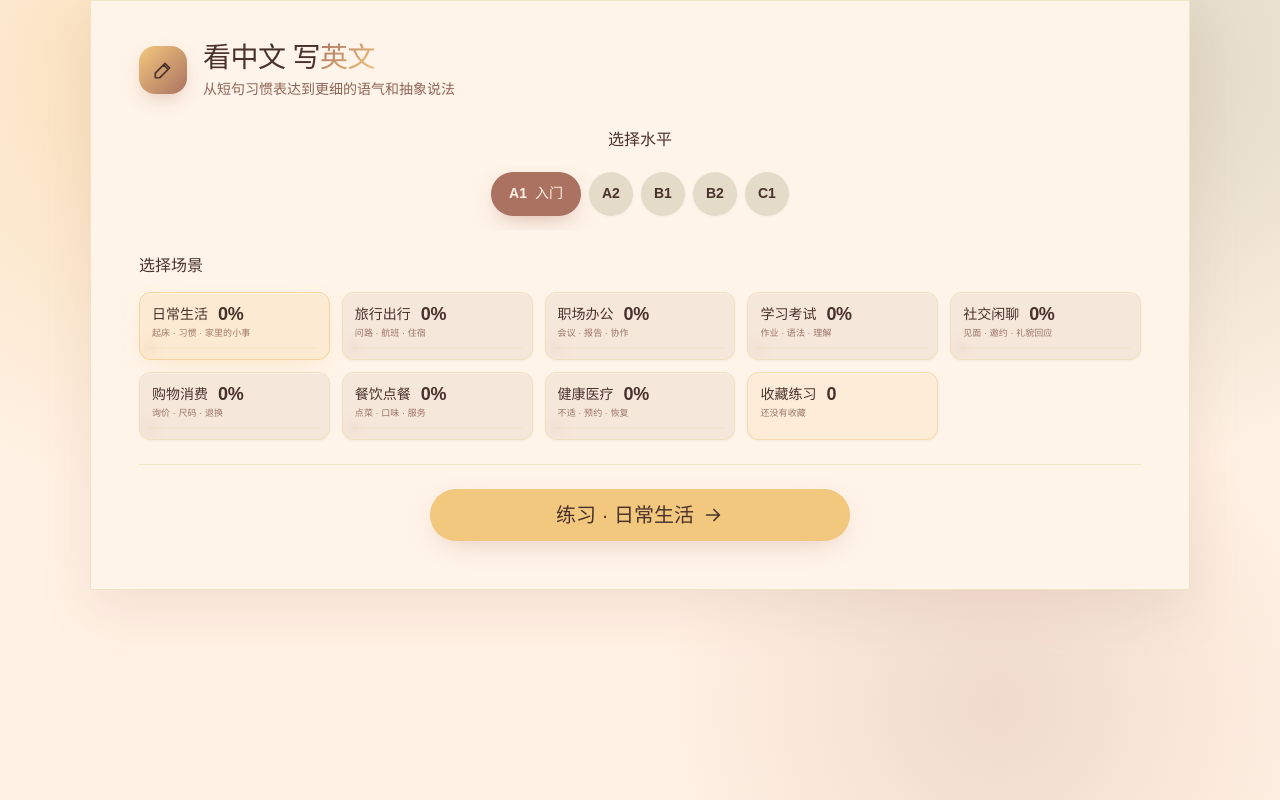
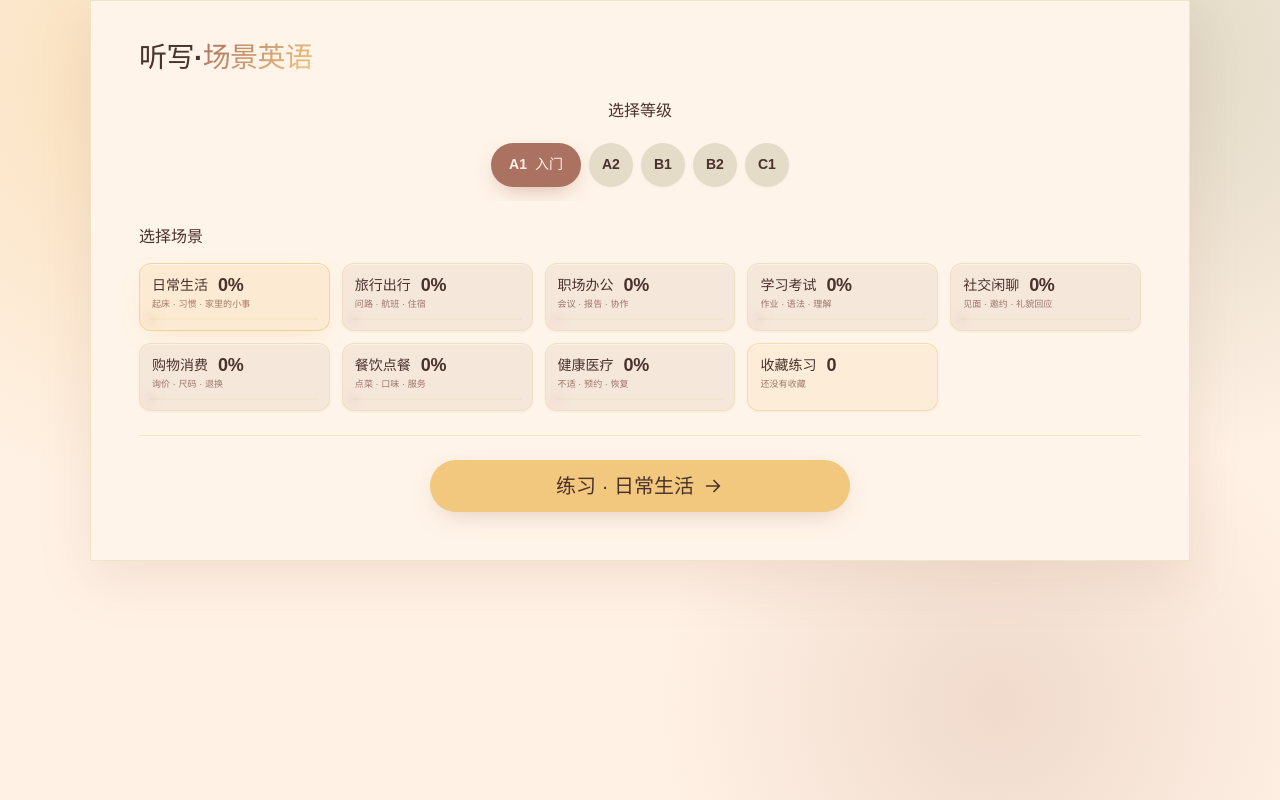
Before and after one commit to 726194dd/SentenceLab, a React (Vite) app: page / in a window 1280 px wide. Built offline with nearby package versions, Linux system fonts and the light colour scheme; no server answers; a small style sheet from the web is missing.

Commit message:
修改主标题

```diff
--- a/src/components/Home.tsx
+++ b/src/components/Home.tsx
@@ -1,6 +1,6 @@
 import { useState, type CSSProperties } from "react";
 import { LEVELS, SCENARIOS, scenarioLabel } from "../data/catalog";
-import { IconArrowRight, IconPen } from "./Icons";
+import { IconArrowRight } from "./Icons";
 import type { Level, Scenario } from "../types";
 
 interface HomeProps {
@@ -49,21 +49,13 @@ export function Home({
   return (
     <div className="app-shell home" inert={locked || undefined}>
       <header className="home-header">
-        <div className="home-brand">
-          <div className="home-brand-icon">
-            <IconPen />
-          </div>
-          <div>
-            <h1 className="brand-title">
-              看中文 写<span>英文</span>
-            </h1>
-            <p className="brand-sub">从短句习惯表达到更细的语气和抽象说法</p>
-          </div>
-        </div>
+        <h1 className="brand-title">
+          听写·<span>场景英语</span>
+        </h1>
       </header>
 
       <section className="home-section is-levels">
-        <h2>选择水平</h2>
+        <h2>选择等级</h2>
         <div className="level-pills">
           {LEVELS.map((item) => {
             const active = item.id === level;
--- a/src/index.css
+++ b/src/index.css
@@ -125,32 +125,7 @@ h3 {
 }
 
 .home-header {
-  margin-bottom: 28px;
-}
-
-.home-brand {
-  display: flex;
-  align-items: center;
-  gap: 16px;
-  min-width: 0;
-}
-
-.home-brand-icon {
-  flex: 0 0 auto;
-  width: 48px;
-  height: 48px;
-  display: flex;
-  align-items: center;
-  justify-content: center;
-  border-radius: 16px;
-  color: var(--ink);
-  background: linear-gradient(135deg, var(--honey), var(--clay));
-  box-shadow: 0 8px 20px -6px color-mix(in srgb, var(--clay) 42%, transparent);
-}
-
-.home-brand-icon svg {
-  width: 22px;
-  height: 22px;
+  margin-bottom: 24px;
 }
 
 .brand-kicker {
@@ -175,13 +150,6 @@ h3 {
   -webkit-background-clip: text;
   background-clip: text;
   color: transparent;
-}
-
-.brand-sub {
-  max-width: 38rem;
-  color: var(--muted);
-  margin: 4px 0 0;
-  font-size: 14px;
 }
 
 .home-section {
@@ -1481,17 +1449,6 @@ h3 {
     border-radius: 0;
   }
 
-  .home-brand-icon {
-    width: 40px;
-    height: 40px;
-    border-radius: 12px;
-  }
-
-  .home-brand-icon svg {
-    width: 18px;
-    height: 18px;
-  }
-
   .brand-title {
     font-size: 20px;
     letter-spacing: -0.01em;
```
